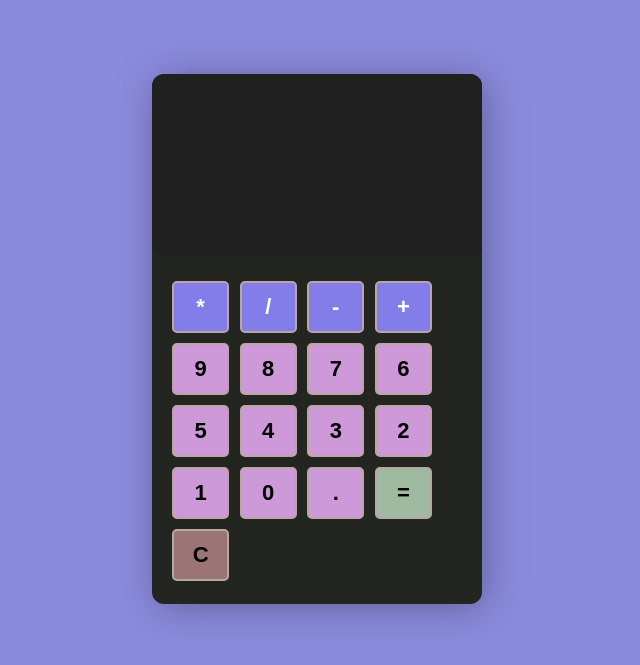
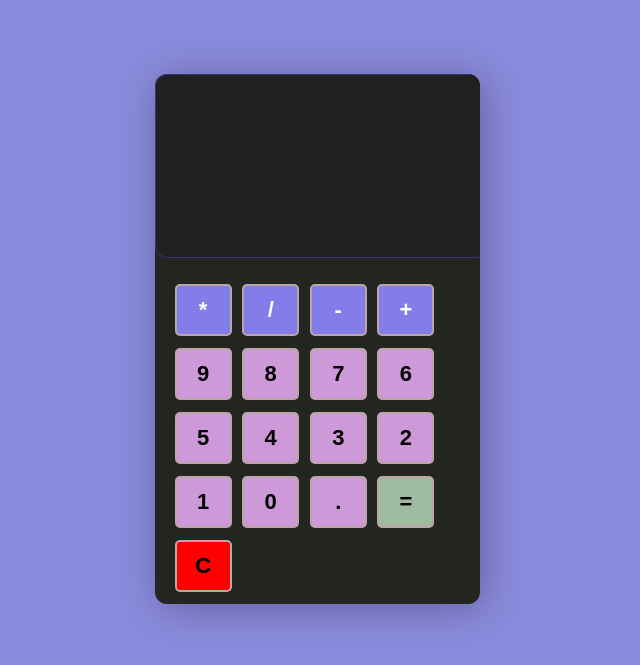
Before and after one commit to elham9069/calculator, a plain HTML site: page index.html in a window 1280 px wide. Shown: the part 109-774 px from the top of the page, without its empty margins (323-963 px from the left). Drawn offline with Linux system fonts and the light colour scheme.

Commit message:
changess added

```diff
--- a/style.css
+++ b/style.css
@@ -6,6 +6,8 @@ body{
     align-items: center;
 }
 
+
+
 .calculator{
 width: 300px;
 height: 530px;
@@ -13,14 +15,15 @@ box-shadow: 4px 4px 40px rgba(0, 0, 0, 0.3);
 border-radius: 12px;
 background: #222520;
 overflow: hidden;
-padding-right: 30px;
+padding-right: 25px;
+position: static;
 
 }
 
 form input{
     width: 100%;
     height: 150px;
-    border: none;
+    border: 1px solid rgb(57, 54, 116);
     border-radius: 12px;
     font-size: 2rem;
     padding: 1rem;
@@ -29,12 +32,13 @@ form input{
     text-align: right;
     pointer-events: none;
 
+
 }
 
 
 button{
     flex: 0 0 22%;
-    margin: 5px 0;
+    margin: 6px 0;
     border: 2px solid rgb(187, 165, 165);
     width: 60px;
     height: 52px;
@@ -42,6 +46,7 @@ button{
     font-weight: 600;
     border-radius: 5px;
     cursor: pointer;
+
 }
 
 
@@ -70,7 +75,7 @@ button{
 
 
 .btn-clear{
-    background: rgb(155, 117, 117);
+    background: red;
     margin-bottom: 10px;
 
 }
```
Also changed, not shown: index.html (+3 -0 lines).
